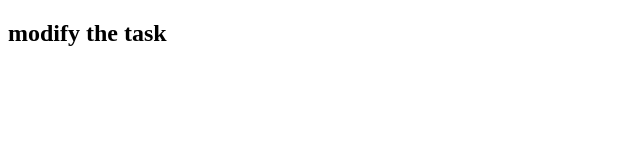
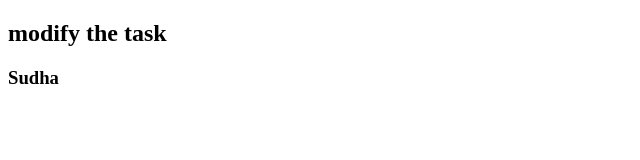
Before and after one commit to madanuanusha/team, a plain HTML site: page file2.html in a window 1280 px wide. Shown: the full height of the page, 0-640 px from the left. Drawn offline with Linux system fonts and the light colour scheme.

Commit message:
message 2

```diff
--- a/file2.html
+++ b/file2.html
@@ -7,5 +7,6 @@
 </head>
 <body>
    <h2>modify the task</h2>
+   <h3>Sudha</h3>
 </body>
 </html>
```
